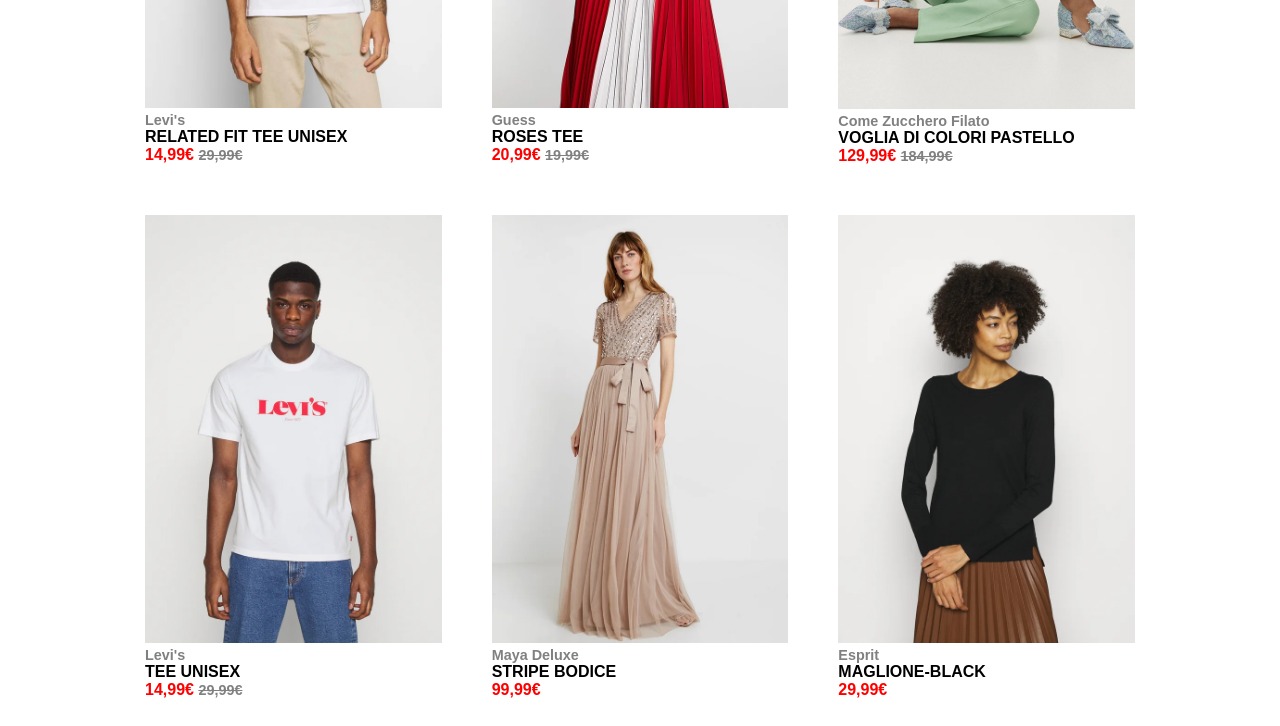
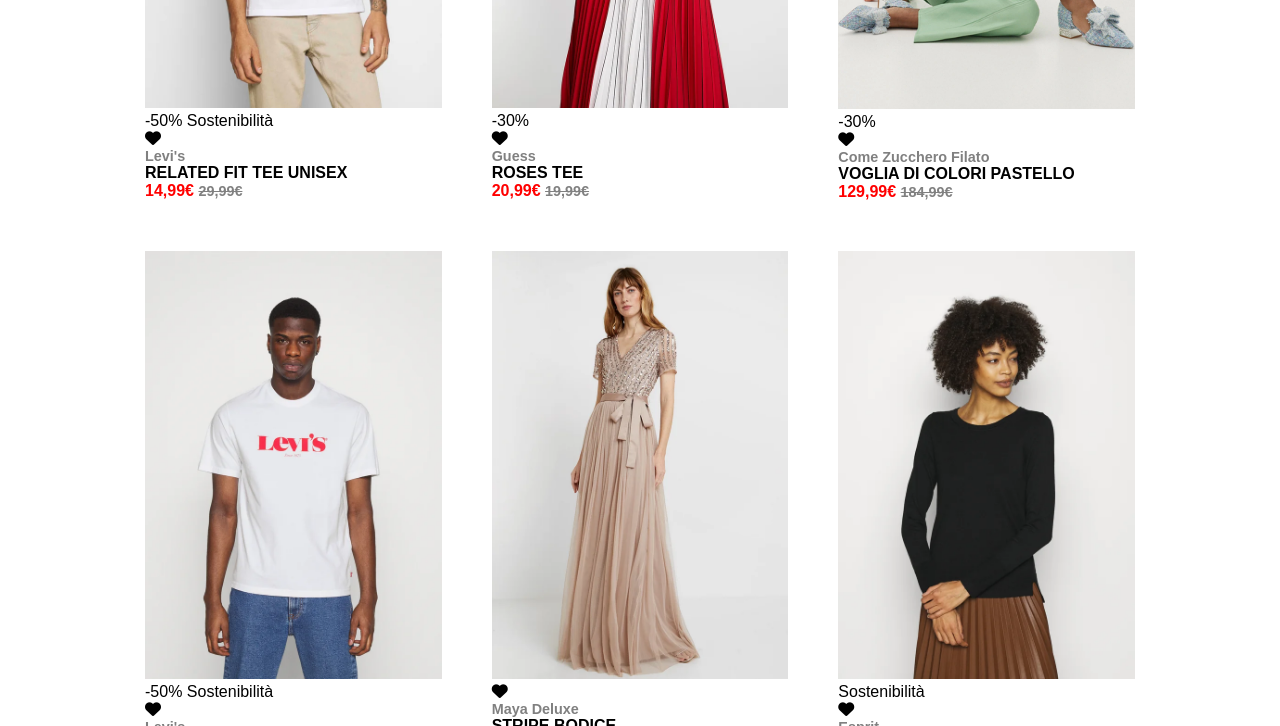
Before and after one commit to AlbertoCavans/html-css-boolando, a plain HTML site: page index.html in a window 1280 px wide. Shown: the part 470-1196 px from the top of the page. Drawn offline with Linux system fonts and the light colour scheme.

Commit message:
Feat - heart

```diff
--- a/index.html
+++ b/index.html
@@ -51,6 +51,16 @@
           <div class="card">
             <img src="./img/1.webp" class="ov__img" />
             <img src="./img/1b.webp" class="un__img" />
+
+            <div class="details">
+              <span class="promo">-50%</span>
+              <span class="green__ads">Sostenibilità</span>
+            </div>
+
+            <div class="heart">
+              <i class="fa-solid fa-heart"></i>
+            </div>
+
             <div class="item__info">
               <ul>
                 <li class="brand">Levi's</li>
@@ -67,6 +77,15 @@
           <div class="card">
             <img src="./img/2.webp" class="ov__img" />
             <img src="./img/2b.webp" class="un__img" />
+
+            <div class="details">
+              <span class="promo">-30%</span>
+            </div>
+
+            <div class="heart">
+              <i class="fa-solid fa-heart"></i>
+            </div>
+
             <div class="item__info">
               <ul>
                 <li class="brand">Guess</li>
@@ -83,6 +102,15 @@
           <div class="card">
             <img src="./img/3.webp" class="ov__img" />
             <img src="./img/3b.webp" class="un__img" />
+
+            <div class="details">
+              <span class="promo">-30%</span>
+            </div>
+
+            <div class="heart">
+              <i class="fa-solid fa-heart"></i>
+            </div>
+
             <div class="item__info">
               <ul>
                 <li class="brand">Come Zucchero Filato</li>
@@ -99,6 +127,16 @@
           <div class="card">
             <img src="./img/4.webp" class="ov__img" />
             <img src="./img/4b.webp" class="un__img" />
+
+            <div class="details">
+              <span class="promo">-50%</span>
+              <span class="green__ads">Sostenibilità</span>
+            </div>
+
+            <div class="heart">
+              <i class="fa-solid fa-heart"></i>
+            </div>
+
             <div class="item__info">
               <ul>
                 <li class="brand">Levi's</li>
@@ -115,6 +153,11 @@
           <div class="card">
             <img src="./img/5.webp" class="ov__img" />
             <img src="./img/5b.webp" class="un__img" />
+
+            <div class="heart">
+              <i class="fa-solid fa-heart"></i>
+            </div>
+
             <div class="item__info">
               <ul>
                 <li class="brand">Maya Deluxe</li>
@@ -131,6 +174,15 @@
           <div class="card">
             <img src="./img/6.webp" class="ov__img" />
             <img src="./img/6b.webp" class="un__img" />
+
+            <div class="details">
+              <span class="green__ads">Sostenibilità</span>
+            </div>
+
+            <div class="heart">
+              <i class="fa-solid fa-heart"></i>
+            </div>
+
             <div class="item__info">
               <ul>
                 <li class="brand">Esprit</li>
```
